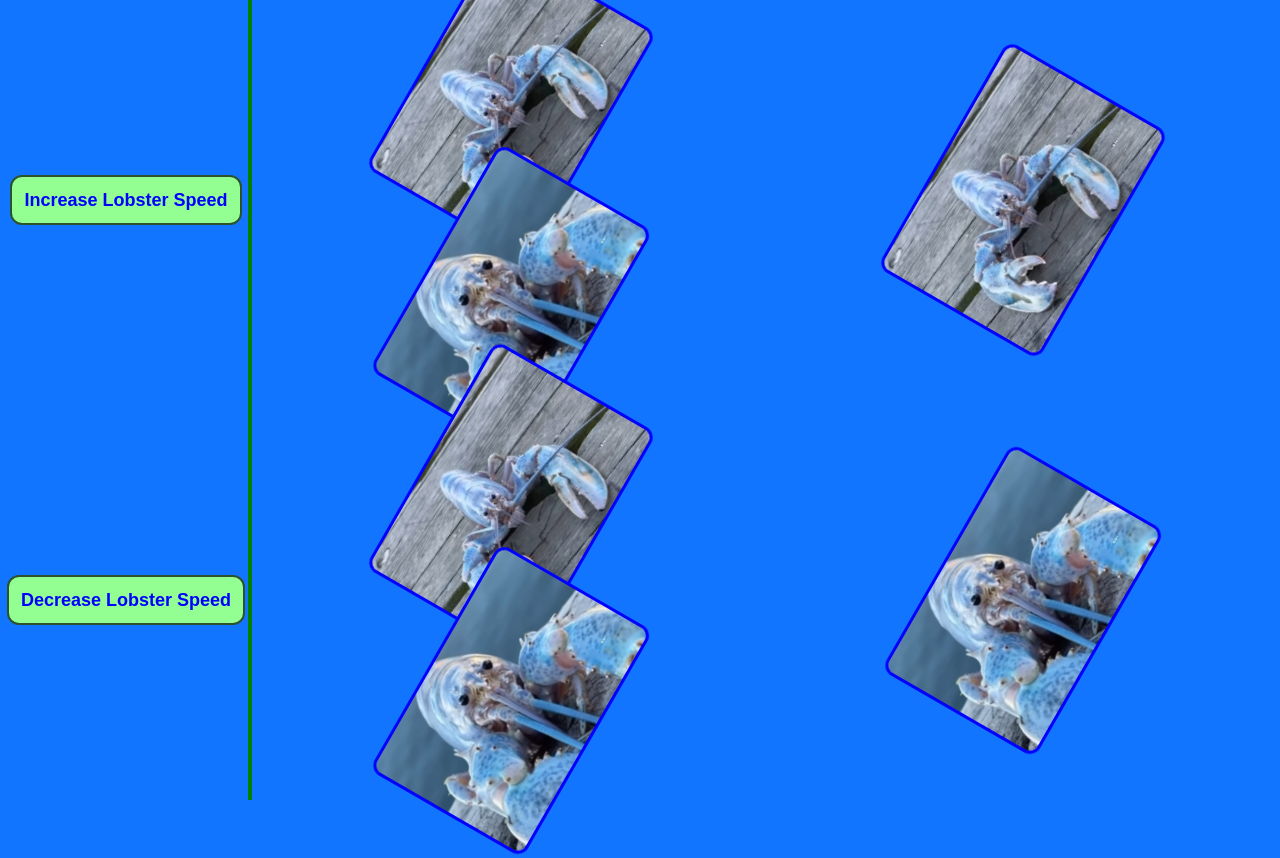
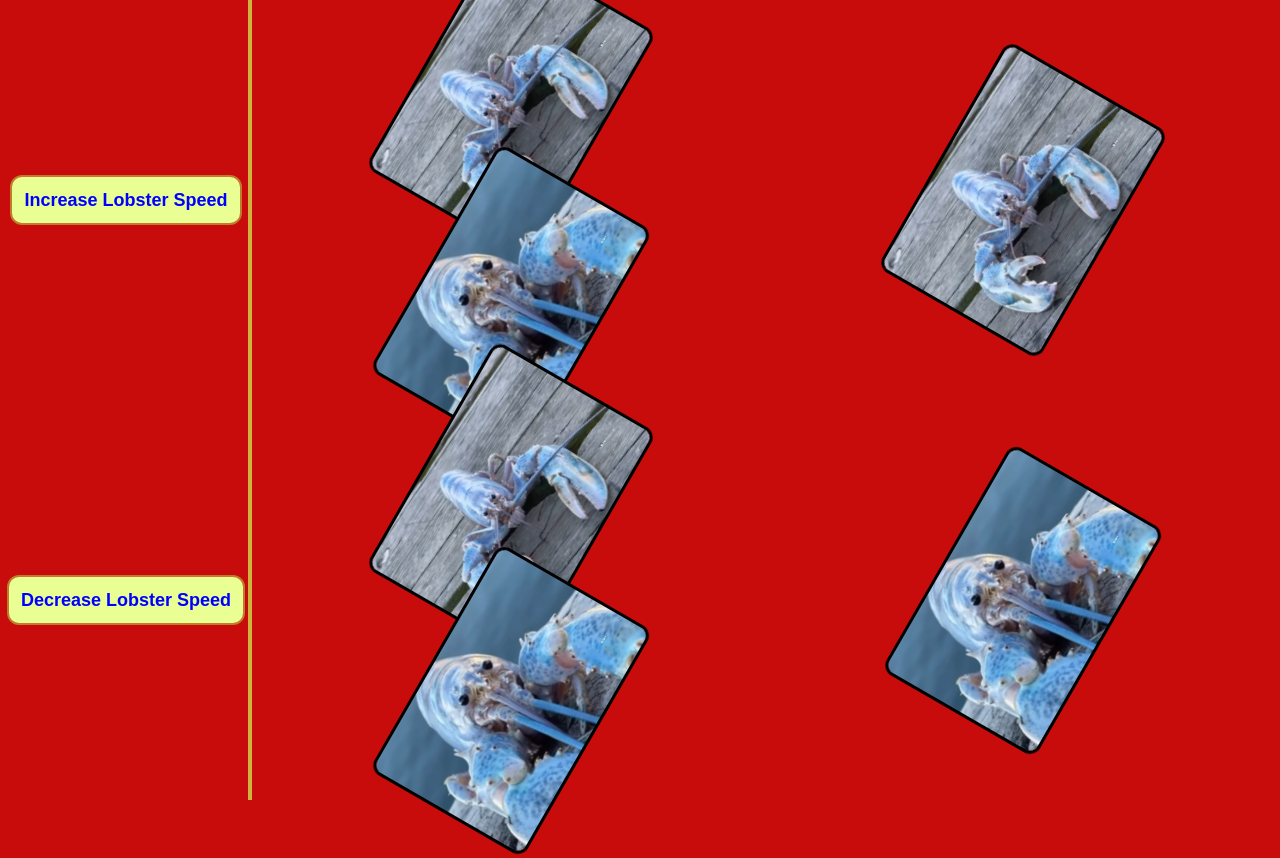
Before and after one commit to Cubeacabra/krustyKrab, a plain HTML site: page index.html in a window 1280 px wide. Drawn offline with Linux system fonts and the light colour scheme.

Commit message:
Update crab.css

```diff
--- a/crab.css
+++ b/crab.css
@@ -11,7 +11,7 @@ body {
 	animation: bg 6s infinite linear;
 }
 img {
-	border-color: blue;
+	border-color: 800e1f;
 	border-radius: 12px;
 	max-width: 100%;
 	max-height: 100%;
@@ -21,10 +21,10 @@ img {
 
 @keyframes bg {
 	from {
-		background-color: rgb(102, 171, 255);
+		background-color: rgb(164 35 35);
 	}
 	to {
-		background-color: rgb(0, 106, 255);
+		background-color: rgb(207 6 6);
 	}
 }
 
@@ -44,8 +44,8 @@ h4 {
 #speed,
 #slow {
 	padding: 1%;
-	background-color: #93ff93;
-	border-color: #2c522c;
+	background-color: #e9ff93;
+	border-color: #c07c2a;
 	border-width: 2px;
 	border-style: solid;
 	border-radius: 12px;
@@ -60,7 +60,7 @@ h4 {
 
 .functionality {
 	width: 19%;
-	border-right: 4px solid green;
+	border-right: 4px solid #ceb43c;
 }
 .lobsters {
 	width: 80%;
```
